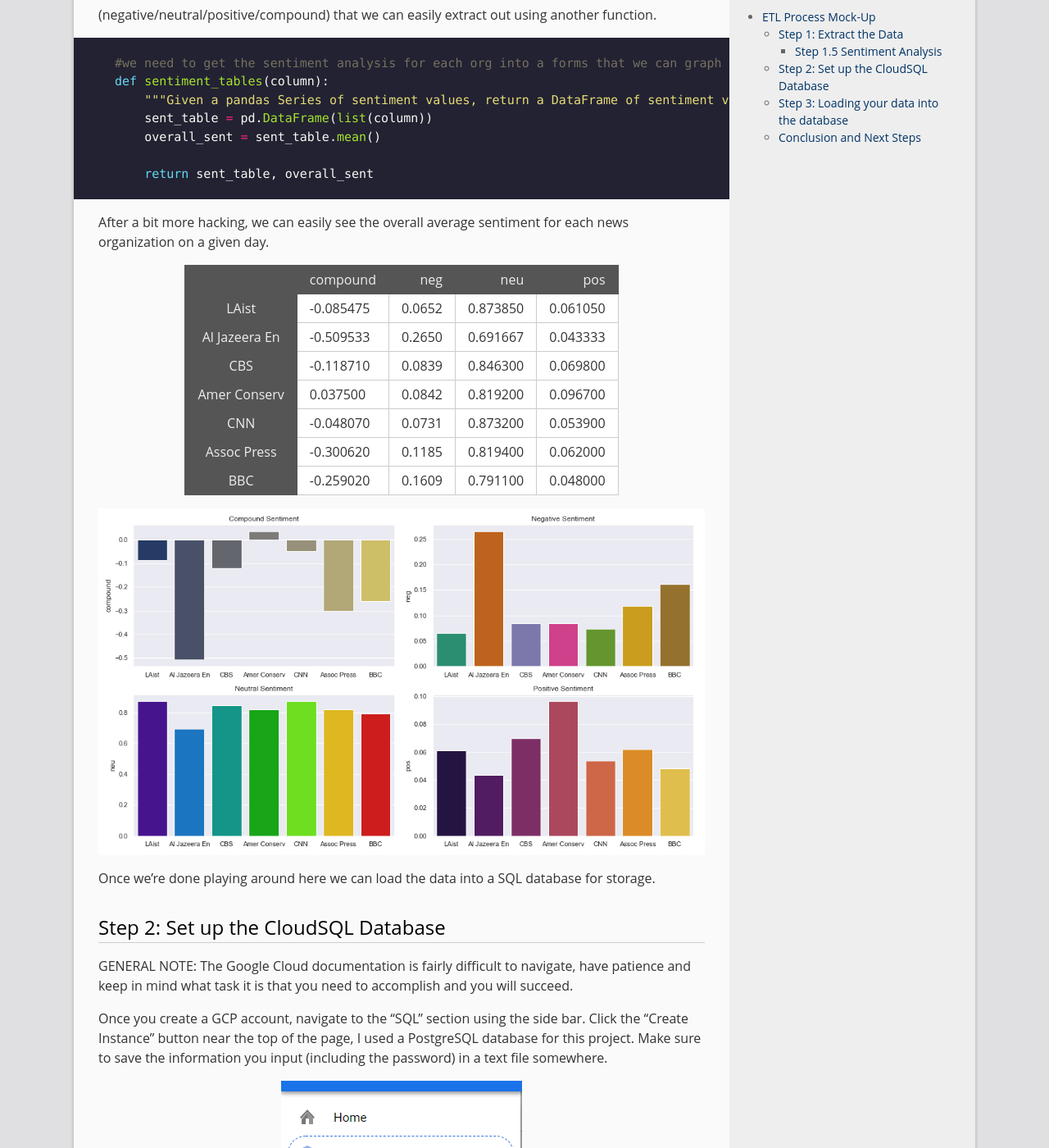
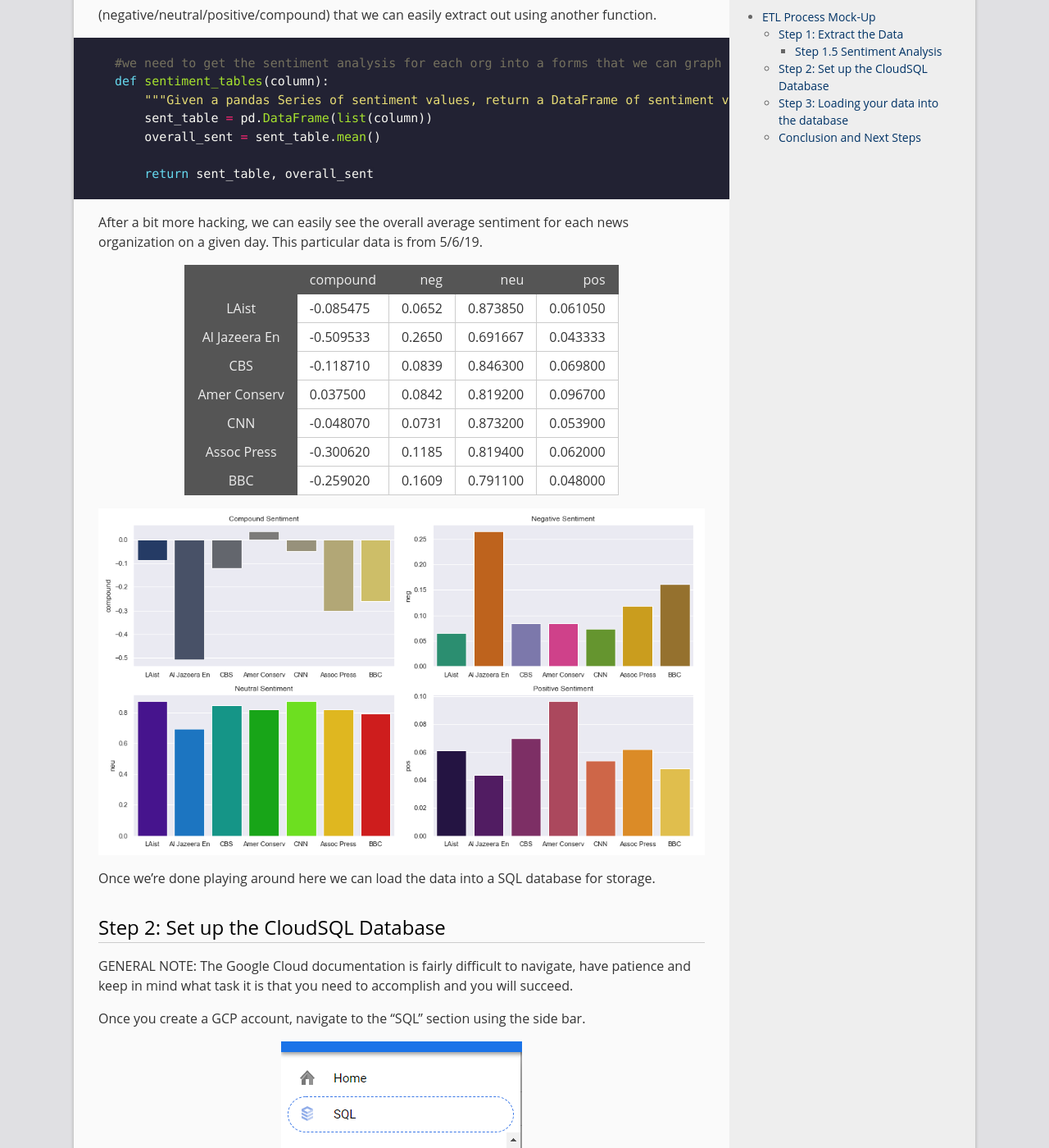
Before and after one commit to ChrisKoniniec/ChrisKoniniec.github.io, a Jekyll site: the page built from _posts/2019-04-30-Extract_Transform_Load.md, in a window 1280 px wide and 1400 px high, scrolled down 3947 px. Shown: the whole window at 82% size. Built offline with Jekyll 4.4.1, drawn with Linux system fonts in a browser that asks for light colours; some of the changed text lies outside the part shown.

Commit message:
Update 2019-04-30-Extract_Transform_Load.md

````diff
--- a/_posts/2019-04-30-Extract_Transform_Load.md
+++ b/_posts/2019-04-30-Extract_Transform_Load.md
@@ -9,7 +9,7 @@ categories: [python, Google, GCP, SQL, ETL, BeautifulSoup]
 
 Hello and welcome to another project. This one is a bit different than my previous projects and will deal with using Google Cloud Platform for creating and maintaining a data set that we can then use for reporting and analysis. By the time this project is complete, it will show a full-stack data science project using real world tools.
 
-Update 5/2: Added sentiment analysis graphs to make this project a little better to look at!
+Update 5/6/19: Added sentiment analysis graphs to make this project a little better to look at!
 
 Overall Steps:
 1. Extract the data from our inputs (webpages, APIs, on-site tables) using a python script on a Compute Engine, and load them into a Google Cloud bucket.
@@ -152,7 +152,7 @@ def sentiment_tables(column):
     return sent_table, overall_sent
 ```
 
-After a bit more hacking, we can easily see the overall average sentiment for each news organization on a given day.
+After a bit more hacking, we can easily see the overall average sentiment for each news organization on a given day. This particular data is from 5/6/19.
 
 <div>
 <style scoped>
@@ -240,12 +240,16 @@ Once we're done playing around here we can load the data into a SQL database for
 
 GENERAL NOTE: The Google Cloud documentation is fairly difficult to navigate, have patience and keep in mind what task it is that you need to accomplish and you will succeed.
 
-Once you create a GCP account, navigate to the "SQL" section using the side bar. Click the "Create Instance" button near the top of the page, I used a PostgreSQL database for this project. Make sure to save the information you input (including the password) in a text file somewhere.
+Once you create a GCP account, navigate to the "SQL" section using the side bar.
 
 
 ![Graph2](/assets/Project6/SQL_nav.png)
 
+Click the "Create Instance" button near the top of the page, I used a PostgreSQL database for this project.
+
 ![Graph3](/assets/Project6/GCP_SQL_inst.png)
+
+ Make sure to save the information you input (including the password) in a text file somewhere.
 
 ![Graph4](/assets/Project6/GCP_SQL_create.png)
 
````
